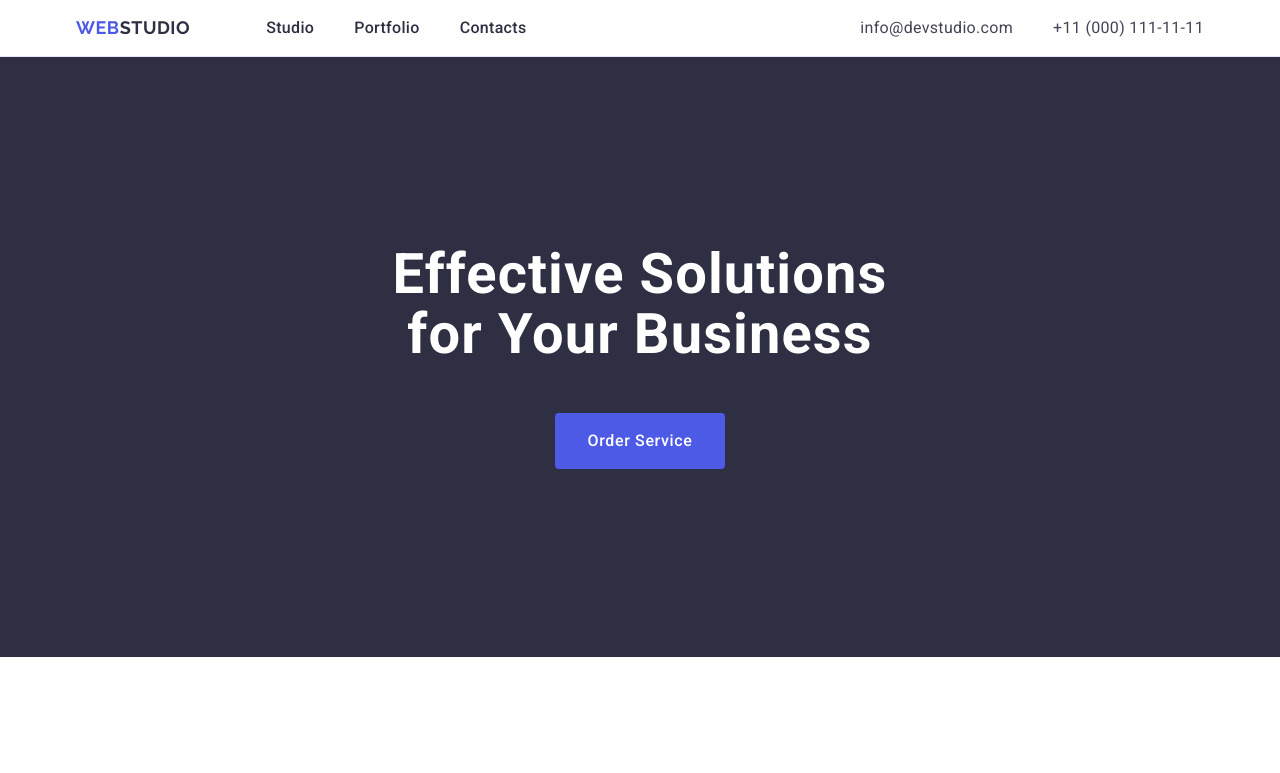
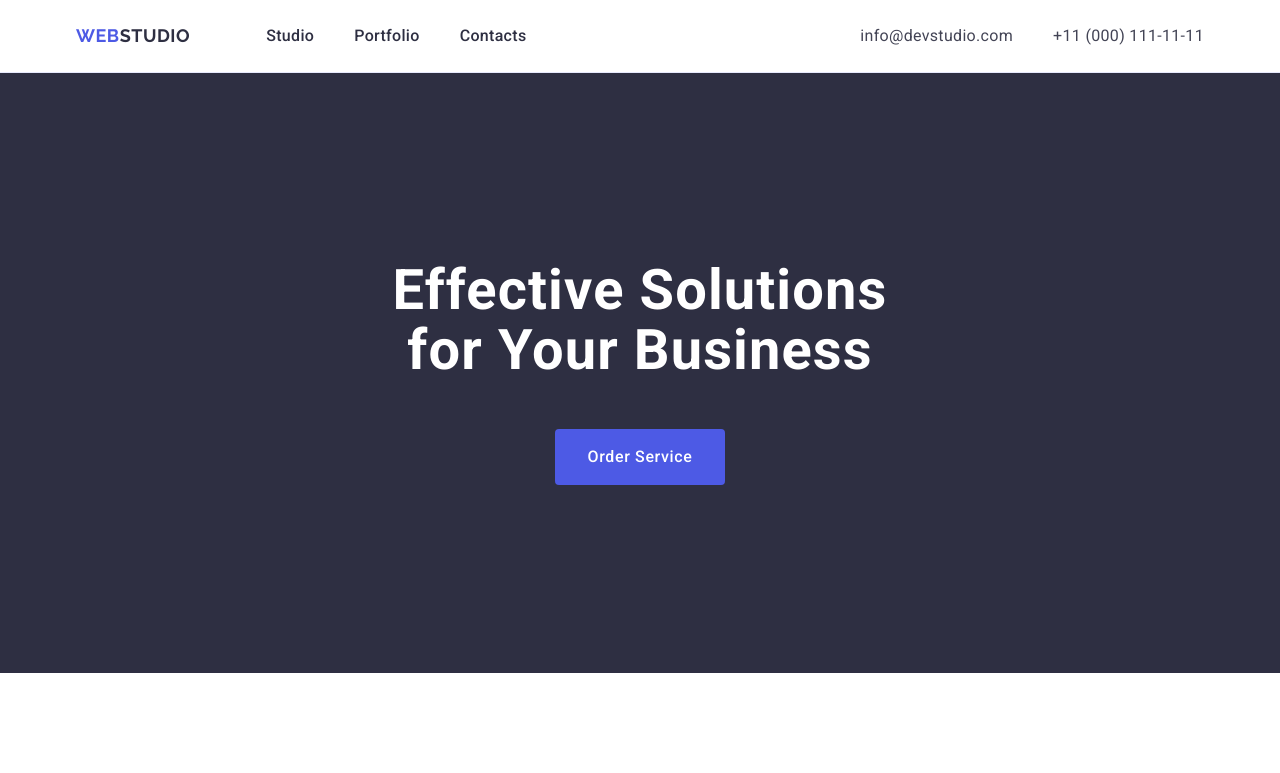
Before and after one commit to vitayusko/goit-markup-hw-03, a plain HTML site: page index.html in a window 1280 px wide. Shown: the top 773 px of the page. Drawn offline with nearby package versions, Linux system fonts and the light colour scheme.

Commit message:
Update styles.css

```diff
--- a/css/styles.css
+++ b/css/styles.css
@@ -9,6 +9,7 @@
 ul[class],
 ol[class] {
     padding: 0;
+    margin:0;
 }
 
 h1,
@@ -54,8 +55,7 @@ img {
 
 .container {
     max-width: 1158px;
-    padding-left: 30px;
-    padding-right: 30px;
+    padding: 0 15px;
     margin:0 auto;
     }
 
@@ -63,7 +63,7 @@ img {
 .page-header .container {
     display: flex;
     justify-content: space-between;
-    padding: 0 15px;
+    align-items: center;
 }
 
 .page-header {
@@ -78,6 +78,7 @@ img {
 .nav-bar .ul-list {
     display: flex;
     gap: 40px;
+
 }
 
 .address .ul-list {
@@ -106,6 +107,7 @@ img {
     line-height: 1.5;
     color: #2e2f42;
     padding: 24px 0;
+    display: block;
 }
 
 .nav-item:hover,
@@ -339,17 +341,18 @@ width: calc((100% - 72px) / 4);
 .footer {
     background-color: #2e2f42;
     padding: 100px 0;
-    display: flex;
+
 
 }
  .footer .container {
-    max-width: 324px;
+
     justify-content: flex-start }
 
 .footer-paragraph {
     color: #F4F4FD;
     letter-spacing: 0.02em;
     line-height: 1.5;
+    max-width: 264px;
 }
 
 .studio-footer {
```
